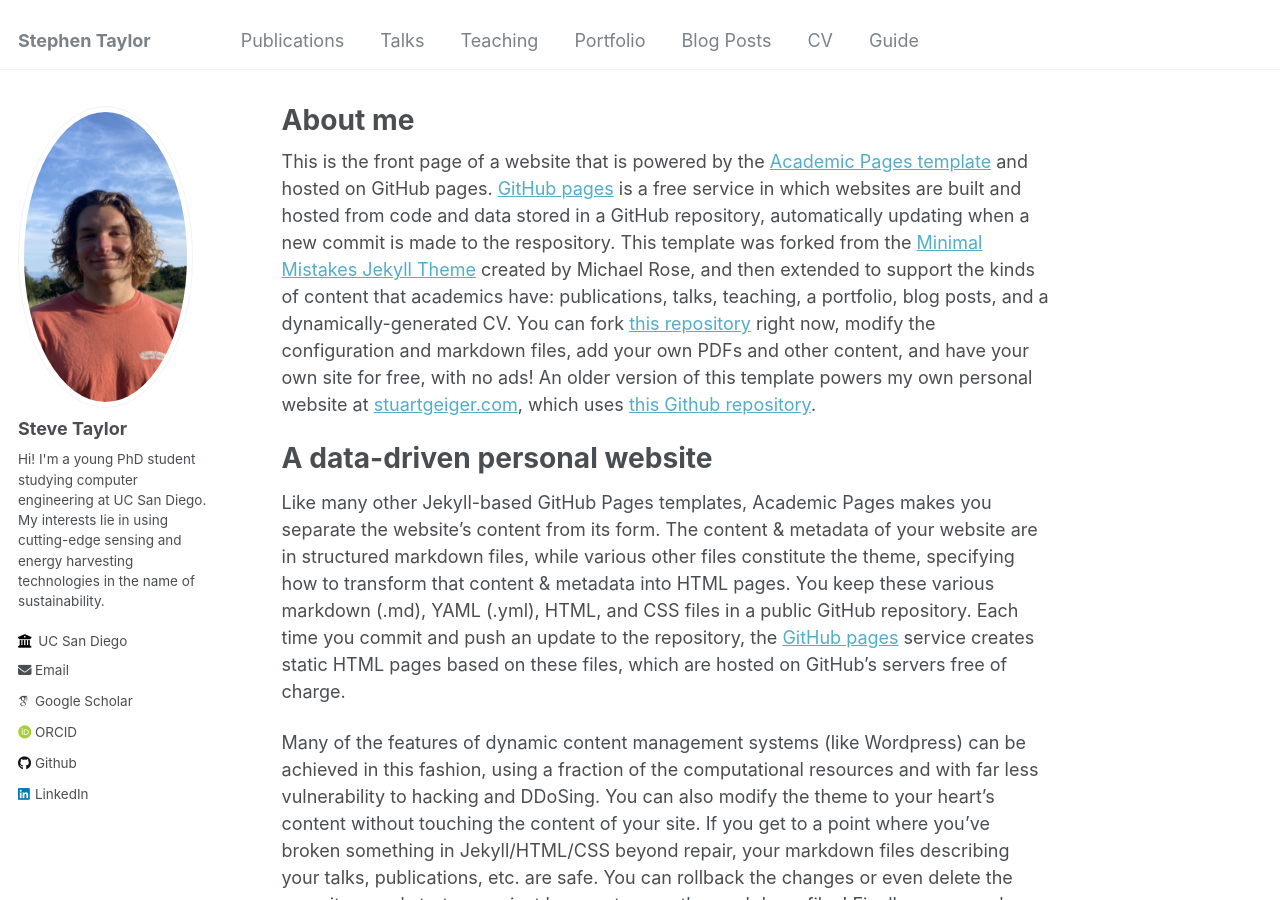
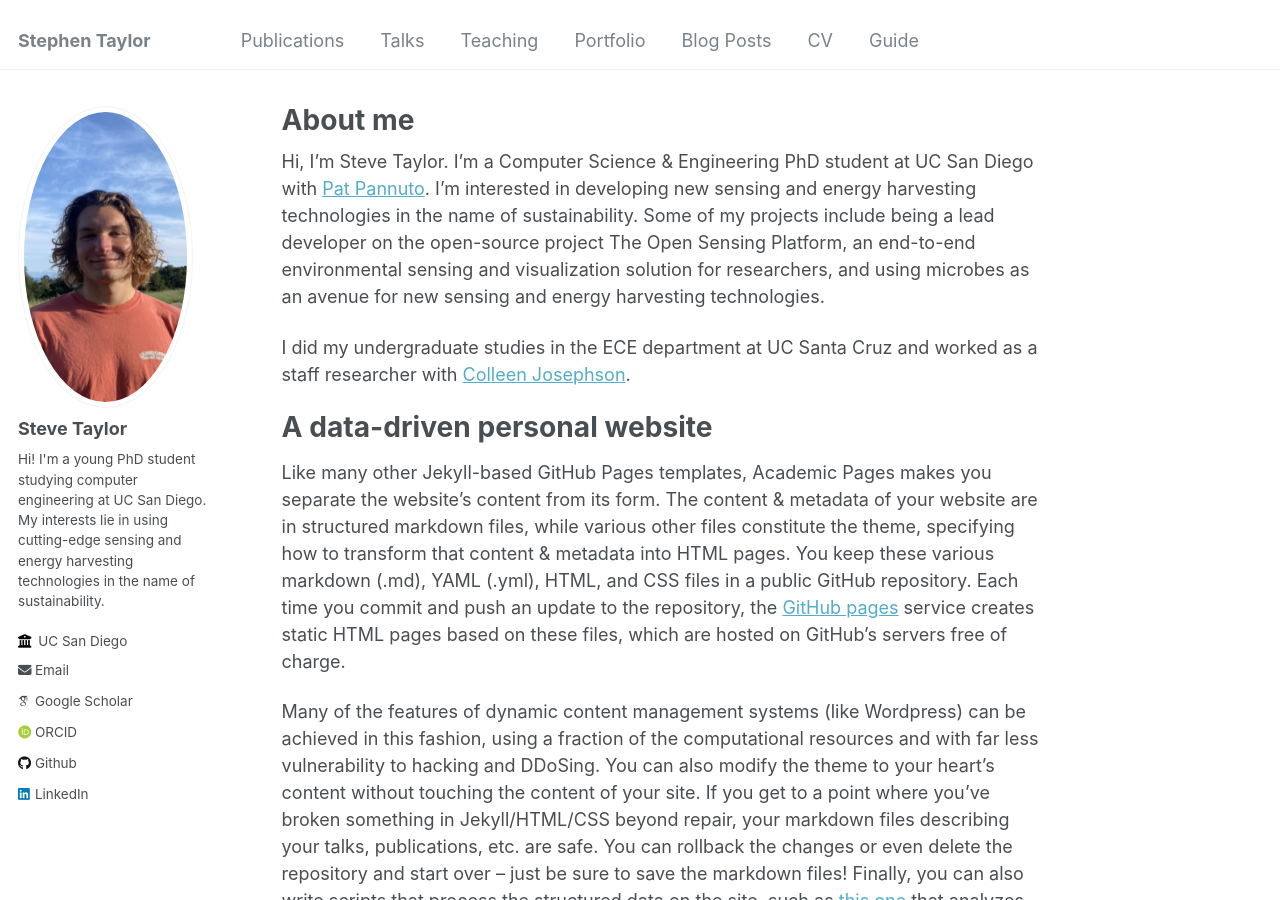
Before and after one commit to stevegtaylor/stevegtaylor.github.io, a Jekyll site: the page built from _pages/about.md, in a window 1280 px wide and 900 px high. Built offline with Jekyll 4.4.1, drawn with Linux system fonts in a browser that asks for light colours; some web fonts are replaced.

Commit message:
updated landing

```diff
--- a/_pages/about.md
+++ b/_pages/about.md
@@ -7,7 +7,9 @@ redirect_from:
   - /about.html
 ---
 
-This is the front page of a website that is powered by the [Academic Pages template](https://github.com/academicpages/academicpages.github.io) and hosted on GitHub pages. [GitHub pages](https://pages.github.com) is a free service in which websites are built and hosted from code and data stored in a GitHub repository, automatically updating when a new commit is made to the respository. This template was forked from the [Minimal Mistakes Jekyll Theme](https://mmistakes.github.io/minimal-mistakes/) created by Michael Rose, and then extended to support the kinds of content that academics have: publications, talks, teaching, a portfolio, blog posts, and a dynamically-generated CV. You can fork [this repository](https://github.com/academicpages/academicpages.github.io) right now, modify the configuration and markdown files, add your own PDFs and other content, and have your own site for free, with no ads! An older version of this template powers my own personal website at [stuartgeiger.com](http://stuartgeiger.com), which uses [this Github repository](https://github.com/staeiou/staeiou.github.io).
+Hi, I'm Steve Taylor. I'm a Computer Science & Engineering PhD student at UC San Diego with [Pat Pannuto](https://cse.ucsd.edu/people/faculty-profiles/pat-pannuto). I'm interested in developing new sensing and energy harvesting technologies in the name of sustainability. Some of my projects include being a lead developer on the open-source project The Open Sensing Platform, an end-to-end environmental sensing and visualization solution for researchers, and using microbes as an avenue for new sensing and energy harvesting technologies.
+
+I did my undergraduate studies in the ECE department at UC Santa Cruz and worked as a staff researcher with [Colleen Josephson](https://people.ucsc.edu/~cojoseph/).
 
 A data-driven personal website
 ======
```
